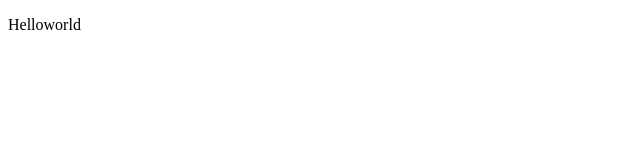
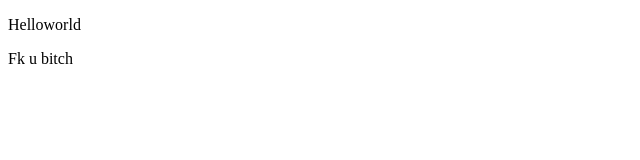
Before and after one commit to Virak-Titya/Virak-Titya.github.io, a plain HTML site: page index.html in a window 1280 px wide. Shown: the full height of the page, 0-640 px from the left. Drawn offline with Linux system fonts and the light colour scheme.

Commit message:
Update index.html

```diff
--- a/index.html
+++ b/index.html
@@ -3,10 +3,11 @@
 	<head>
 		<meta charset="utf-8">
 		<meta name="viewport" content="width=device-width,initial-scale=1">
-		<title>HelloWorld</title>
+		<title></title>
 	</head>
 	<body>
 		<p>Helloworld</p>
+		<p>Fk u bitch</p>
 
 	</body>
 
```
